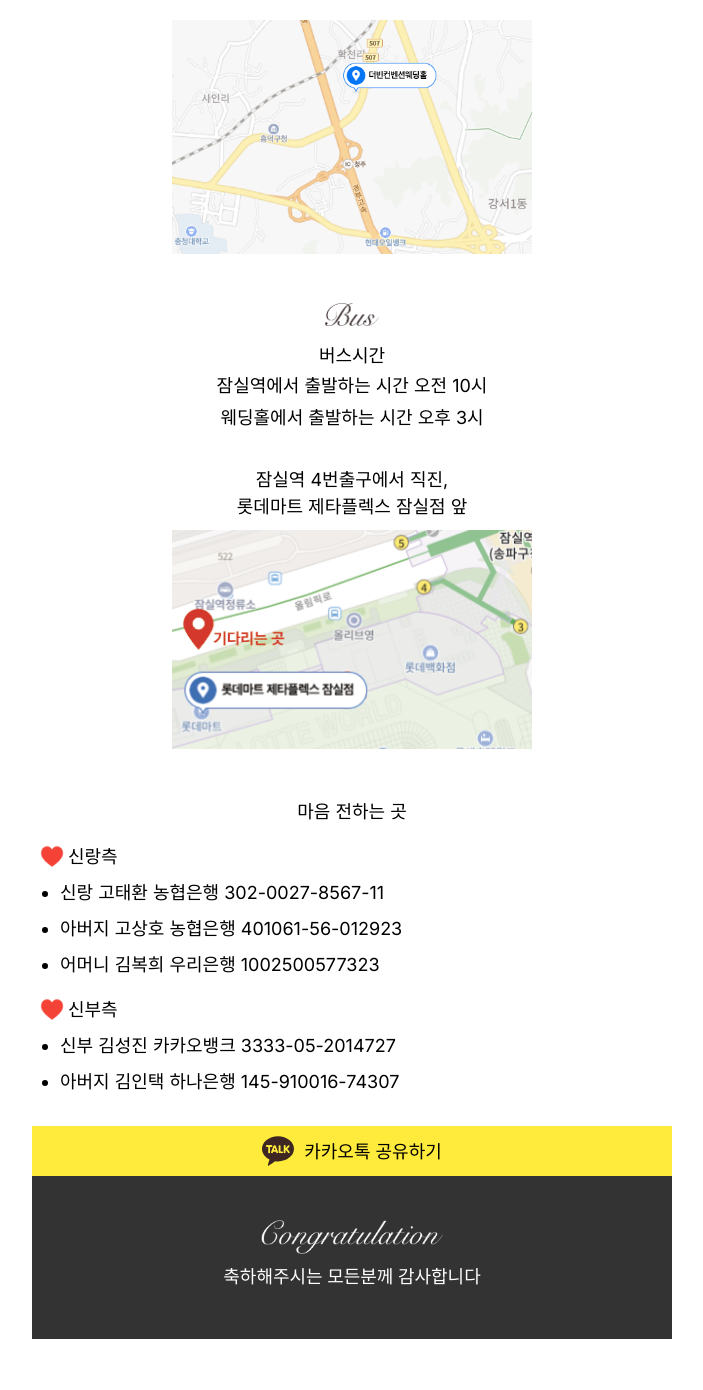
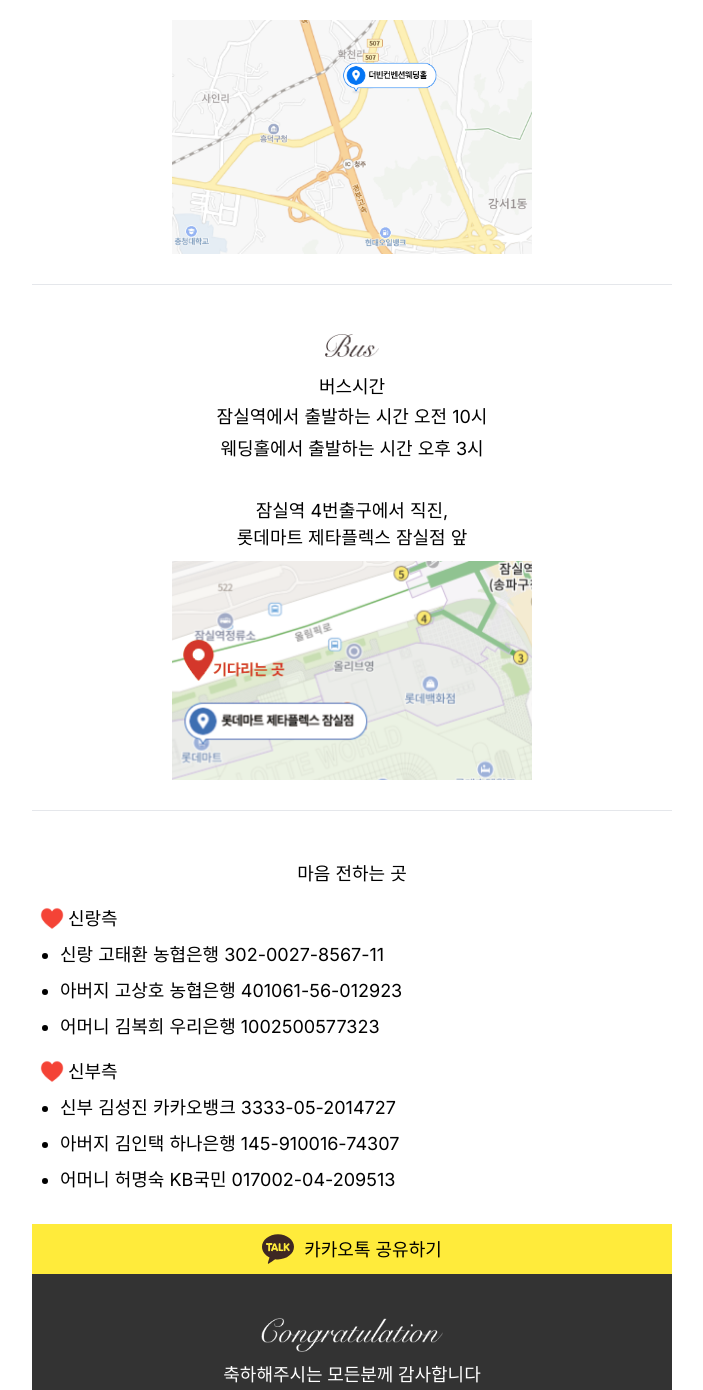
Before and after one commit to TaehwanGo/wedding-invitation, a Next.js app: page / in a window 1280 px wide. Shown: the part 3405-4795 px from the top of the page, without its empty margins (288-991 px from the left). Before the commit the page ends 4744 px from the top, so only its background shows below. Built offline with nearby package versions, Linux system fonts and the light colour scheme; a web font is replaced by a local one.

Commit message:
구분선 추가

```diff
--- a/src/app/page.tsx
+++ b/src/app/page.tsx
@@ -212,6 +212,7 @@ export default function Home() {
           </Link>
         </div>
       </Section>
+      <hr className="mt-[30px] w-full m" />
       <Section>
         <div className={styles.busTextWrapper}>
           <Image src="/images/busText.png" width={54} height={40} alt="bus" />
@@ -229,6 +230,7 @@ export default function Home() {
           </Link>
         </div>
       </Section>
+      <hr className="mt-[30px] w-full" />
       <Section>
         <div className="mt-[49px] mb-[31px] text-[18px] pl-2 pr-2">
           <p className="text-center ">마음 전하는 곳</p>
@@ -262,6 +264,7 @@ export default function Home() {
             <li className="mt-[9px]">
               아버지 김인택 하나은행 145-910016-74307
             </li>
+            <li className="mt-[9px]">어머니 허명숙 KB국민 017002-04-209513</li>
           </ul>
         </div>
       </Section>
```
